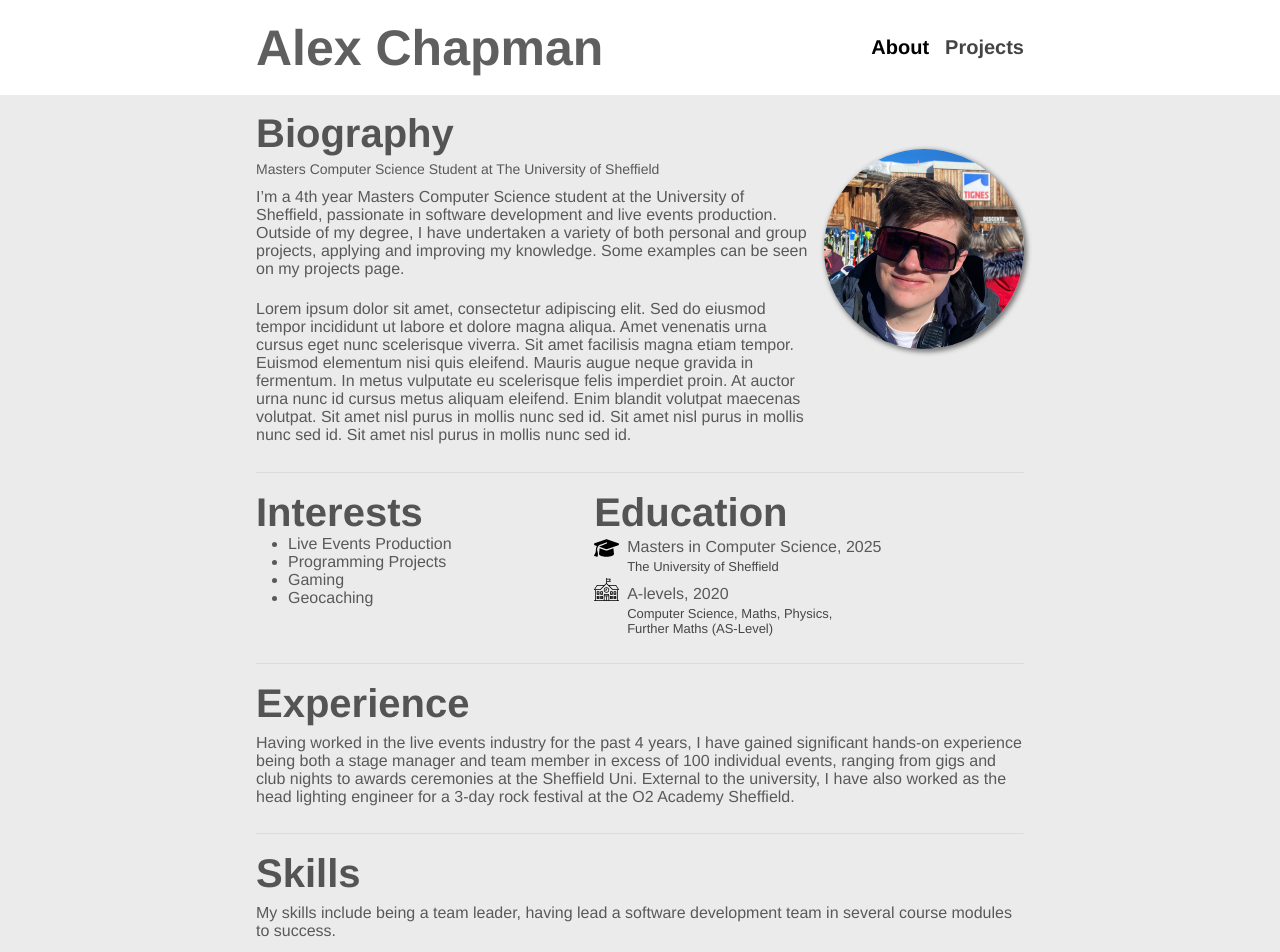
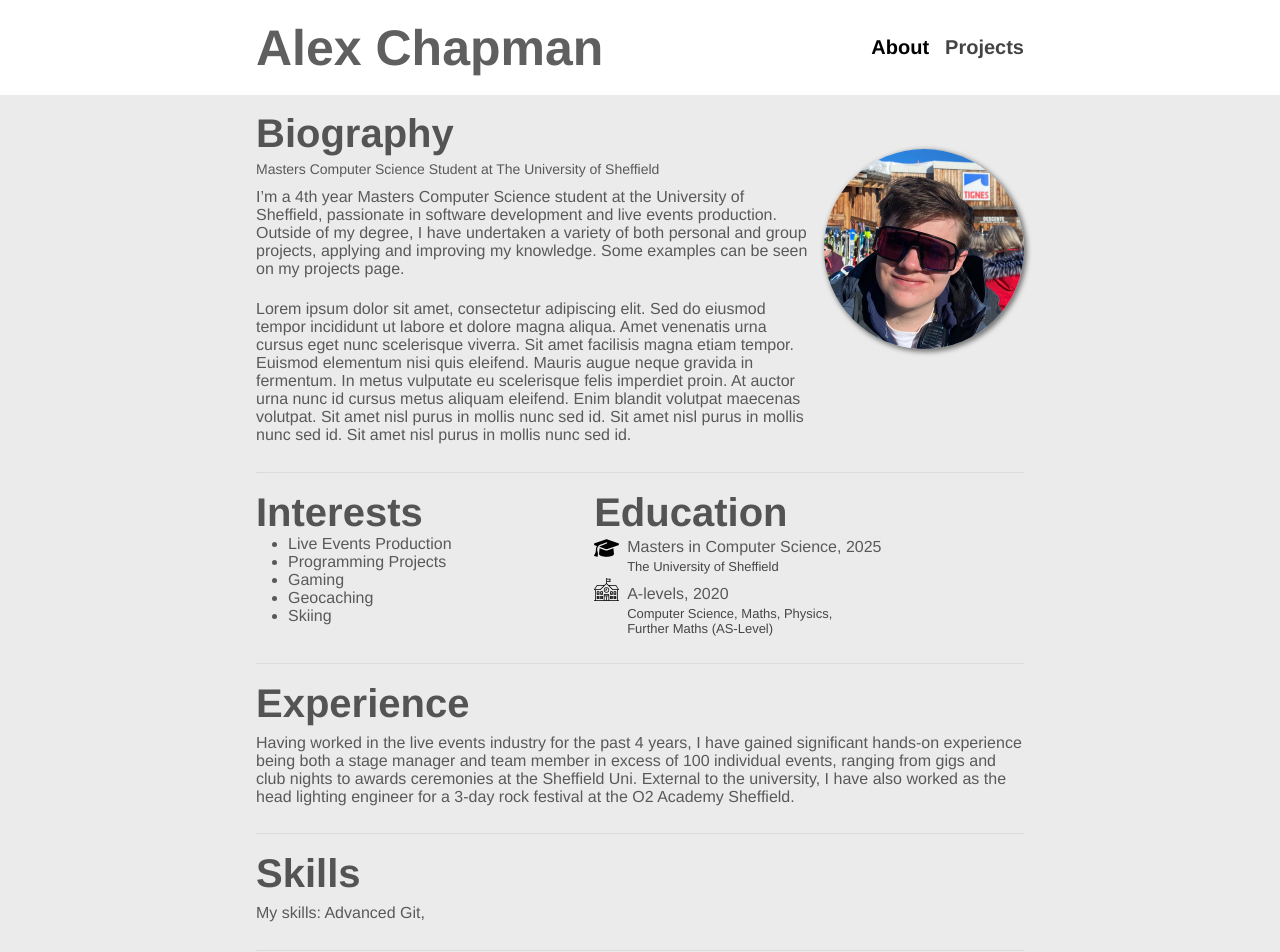
Before and after one commit to AlexChapman18/AlexChapman18.github.io, a React (Create React App) app: page /#/ in a window 1280 px wide. Shown: the top 952 px of the page. Built offline with nearby package versions, Linux system fonts and the light colour scheme.

Commit message:
Added Skiing to Interests

```diff
--- a/src/pages/About.js
+++ b/src/pages/About.js
@@ -38,6 +38,7 @@
               <li>Programming Projects</li>
               <li>Gaming</li>
               <li>Geocaching</li>
+              <li>Skiing</li>
             </ul>
           </div>
           <hr className='lineSeparator IE-separator'/>
@@ -74,8 +75,7 @@
         <hr className='lineSeparator'/>
         <div className='skills'>
           <h1 className='skills-title section-title'>Skills</h1>
-          {/* <p className='skills-text section-text'>Lorem ipsum dolor sit amet, consectetuer adipiscing elit. Aenean commodo ligula eget dolor. Aenean massa. Cum sociis natoque penatibus et magnis dis parturient montes, nascetur ridiculus mus. Donec quam felis, ultricies nec, pellentesque eu, pretium quis, sem. Nulla consequat massa quis enim. Donec pede justo, fringilla vel, aliquet nec, vulputate eget, arcu. In enim</p> */}
-          <p className='skills-text section-text'>My skills include being a team leader, having lead a software development team in several course modules to success.   </p>
+          <p className='skills-text section-text'>My skills: Advanced Git, </p>
         </div>
         <hr className='lineSeparator bottom-seperator'/>
       </div>
```
